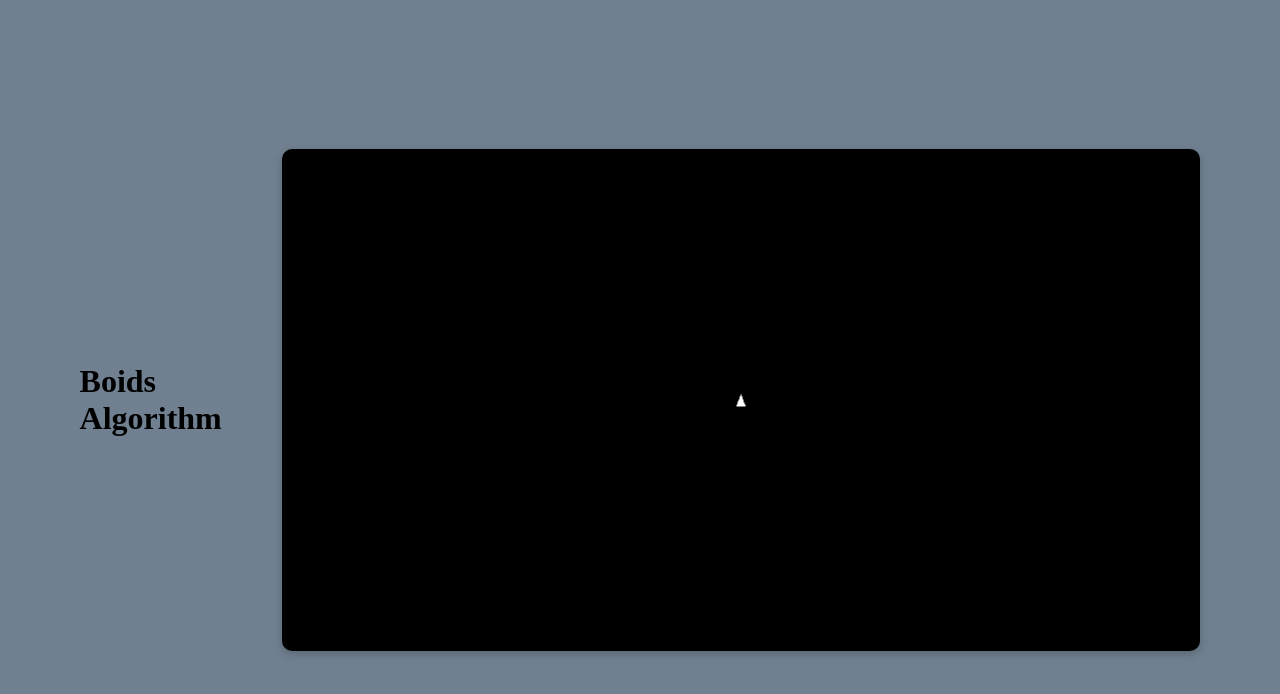
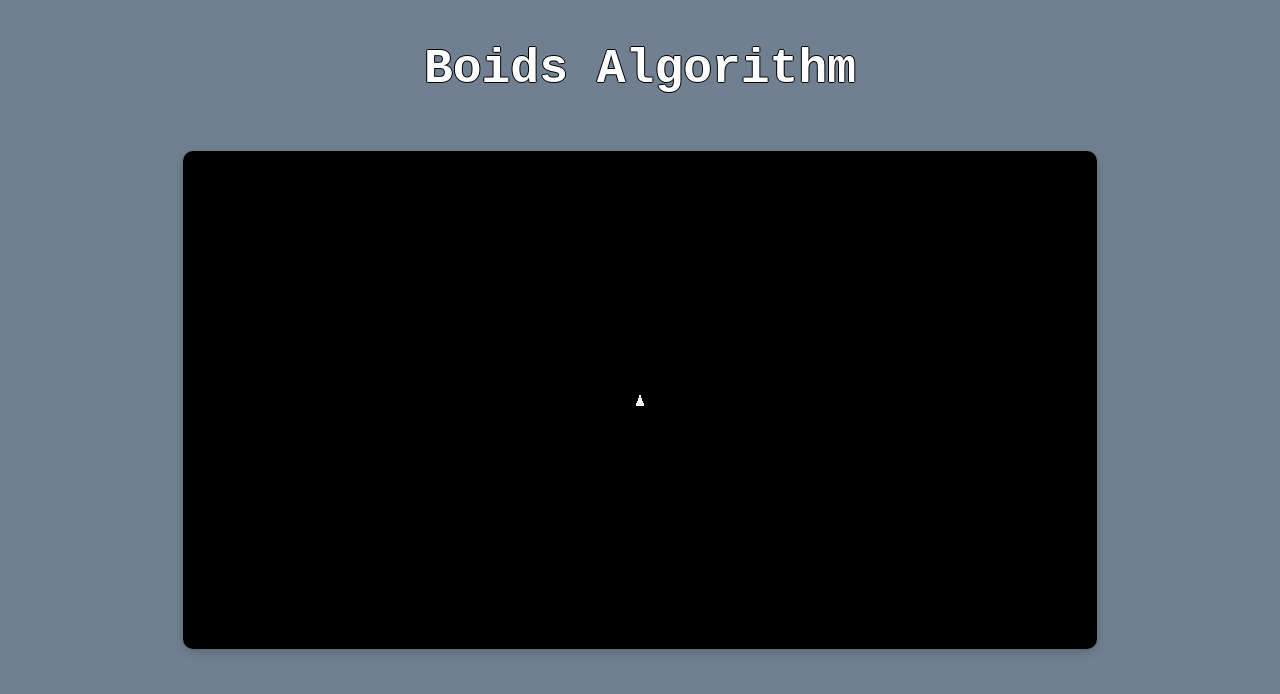
Before and after one commit to RhysMarch/Boids_Algorithm, a website built with Vite: page index.html in a window 1280 px wide. Built offline with nearby package versions, Linux system fonts and the light colour scheme.

Commit message:
Style changes and imported dat gui

```diff
--- a/css/styles.css
+++ b/css/styles.css
@@ -5,6 +5,12 @@ body, html {
     display: flex;
     justify-content: center;
     align-items: center;
+}
+
+h1 {
+    font-size: 3em;
+    font-family: 'Courier New', monospace;
+    text-shadow: -1px 0 black, 0 1px black, 1px 0 black, 0 -1px black;
 }
 
 .center-box {
@@ -27,3 +33,10 @@ body, html {
     height: 95%; /* Fill the height of the .center-box minus padding */
     display: block; /* Remove extra space beneath the canvas */
 }
+
+.title-container {
+    position: absolute;
+    top: 10px;
+    align-content: center;
+    color: white;
+}
--- a/index.html
+++ b/index.html
@@ -7,7 +7,9 @@
 </head>
 <body>
 
-<h1> Boids Algorithm</h1>
+<div class="title-container">
+    <h1> Boids Algorithm</h1>
+</div>
 <div class="center-box">
     <canvas id="scene"></canvas>
 </div>
--- a/js/scripts.js
+++ b/js/scripts.js
@@ -1,4 +1,5 @@
 import * as THREE from 'three';
+import { GUI } from 'dat.gui'
 
 // Set up the scene, camera, and renderer
 const scene = new THREE.Scene();
@@ -23,7 +24,6 @@ const renderer = new THREE.WebGLRenderer({ canvas: canvas });
 renderer.setSize(canvas.offsetWidth, canvas.offsetHeight);
 
 // Add a cone to the scene
-
 const geometry = new THREE.ConeGeometry( 0.1, 0.25, 100 );
 const material = new THREE.MeshBasicMaterial( {color: 0xffffff} );
 const cone = new THREE.Mesh(geometry, material ); scene.add( cone );
```
